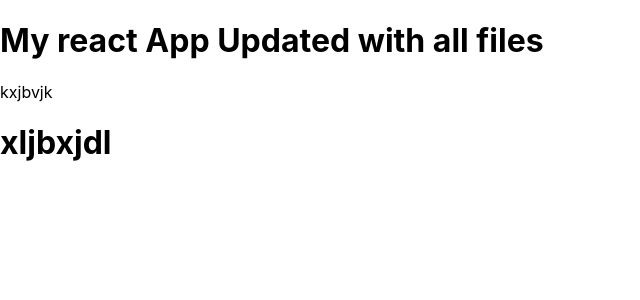
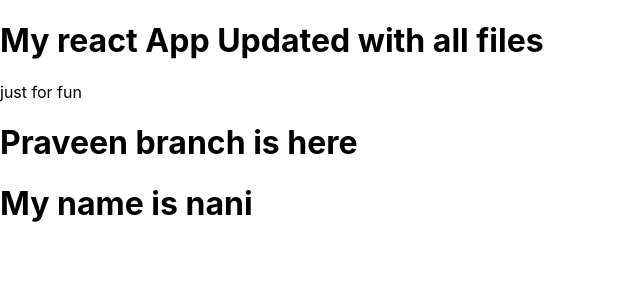
Before and after one commit to GouthamRajendra/Reactgit, a React (Create React App) app: page / in a window 1280 px wide. Shown: the top 300 px of the page, without its empty margins (0-640 px from the left). Built offline with nearby package versions, Linux system fonts and the light colour scheme.

Commit message:
created new componet

```diff
--- a/src/App.js
+++ b/src/App.js
@@ -1,12 +1,16 @@
-import logo from './logo.svg';
+
 import './App.css';
+import One from './praveen/one';
+import Myapp from './components/myapp';
 
 function App() {
   return (
     <div>
       <h1>My react App Updated with all files </h1>
-      <p>kxjbvjk</p>
-      <h1>xljbxjdl</h1>
+      <p>just for fun</p>
+      <One/>
+      <Myapp/>
+
     </div>
   );
 }
--- a/src/components/myapp.js
+++ b/src/components/myapp.js
@@ -1,11 +1,12 @@
-import React from 'react'
+import React, { useState } from 'react'
 
-const myapp = () => {
+const Myapp = () => {
+  const [name]=useState("nani")
   return (
     <div>
-      <h1>My first components</h1>
+      <h1>My name is {name}</h1>
     </div>
   )
 }
 
-export default myapp
+export default Myapp
--- /dev/null
+++ b/src/praveen/one.js
@@ -0,0 +1,11 @@
+import React from 'react'
+
+const One = () => {
+  return (
+    <div>
+        <h1>Praveen branch is here</h1>
+    </div>
+  )
+}
+
+export default One
```
